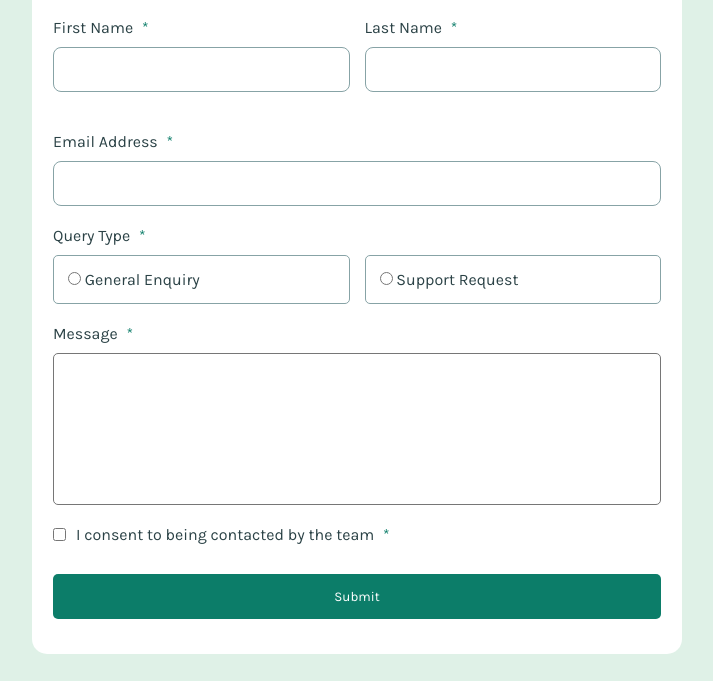
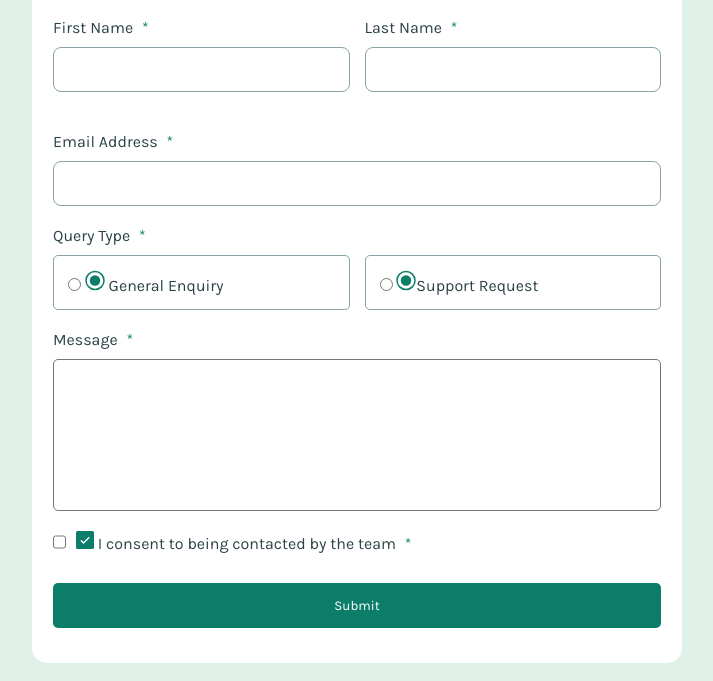
Before and after one commit to Alex-Devonte/contact-form-main, a plain HTML site: page index.html in a window 1280 px wide. Shown: the part 119-800 px from the top of the page, without its empty margins (283-996 px from the left). Drawn offline with Linux system fonts and the light colour scheme.

Commit message:
Add custom svgs for radio & checkbox

```diff
--- a/index.html
+++ b/index.html
@@ -76,7 +76,13 @@
                   id="enquiry"
                   value="General Enquiry"
                 />
-                <label for="enquiry">General Enquiry</label>
+                <label for="enquiry">
+                  <img
+                    src="assets/images/icon-radio-selected.svg"
+                    class="custom-radio"
+                  />
+                  General Enquiry</label
+                >
               </div>
               <div class="radio-option">
                 <input
@@ -85,7 +91,12 @@
                   id="support"
                   value="Support Request"
                 />
-                <label for="support">Support Request</label>
+                <label for="support">
+                  <img
+                    src="assets/images/icon-radio-selected.svg"
+                    class="custom-radio"
+                  />Support Request</label
+                >
               </div>
             </div>
           </div>
@@ -101,6 +112,10 @@
           <div class="form-group consent-group">
             <input type="checkbox" id="consent-checkbox" />
             <label for="consent-checkbox">
+              <img
+                src="assets/images/icon-checkbox-check.svg"
+                class="custom-checkbox"
+              />
               I consent to being contacted by the team
               <span class="required-star">*</span>
             </label>
@@ -118,5 +133,6 @@
         Thanks for completing the form. We'll be in touch soon! -->
       </div>
     </div>
+    <script src="script.js"></script>
   </body>
 </html>
```
